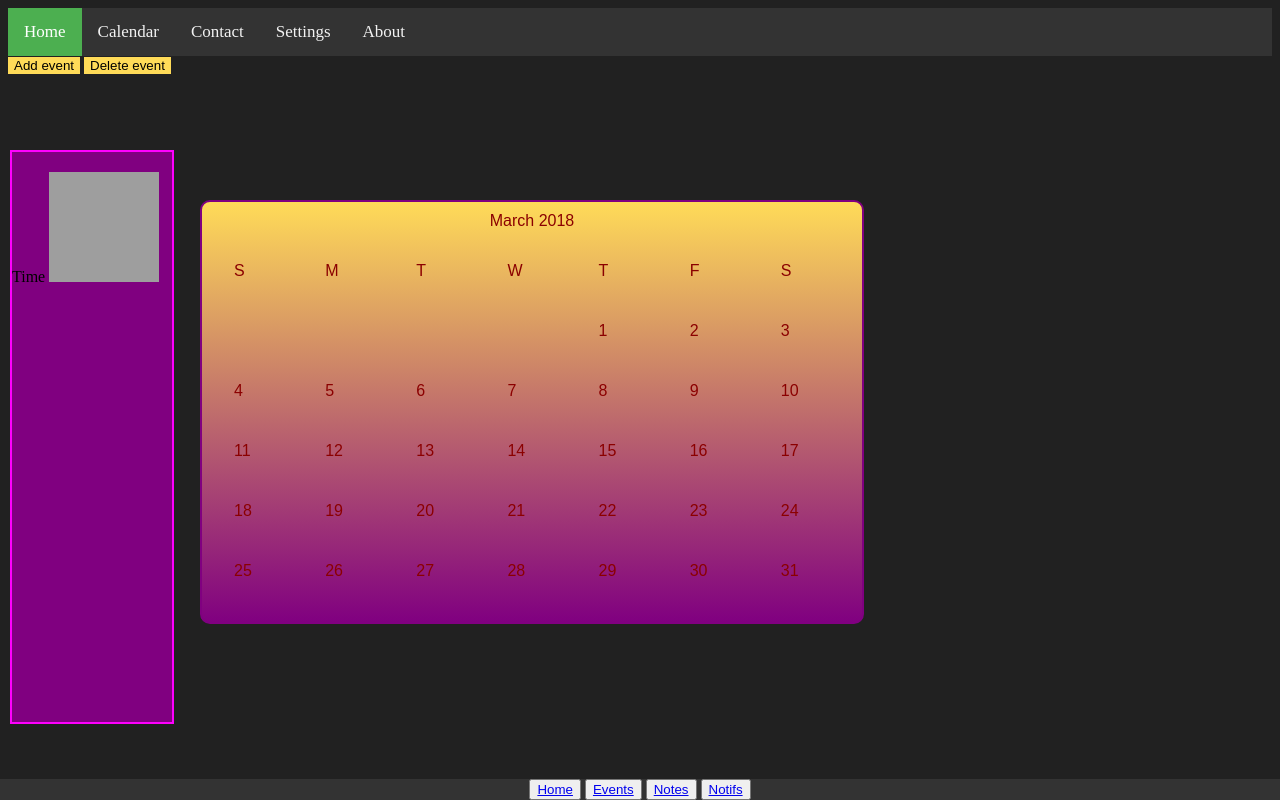
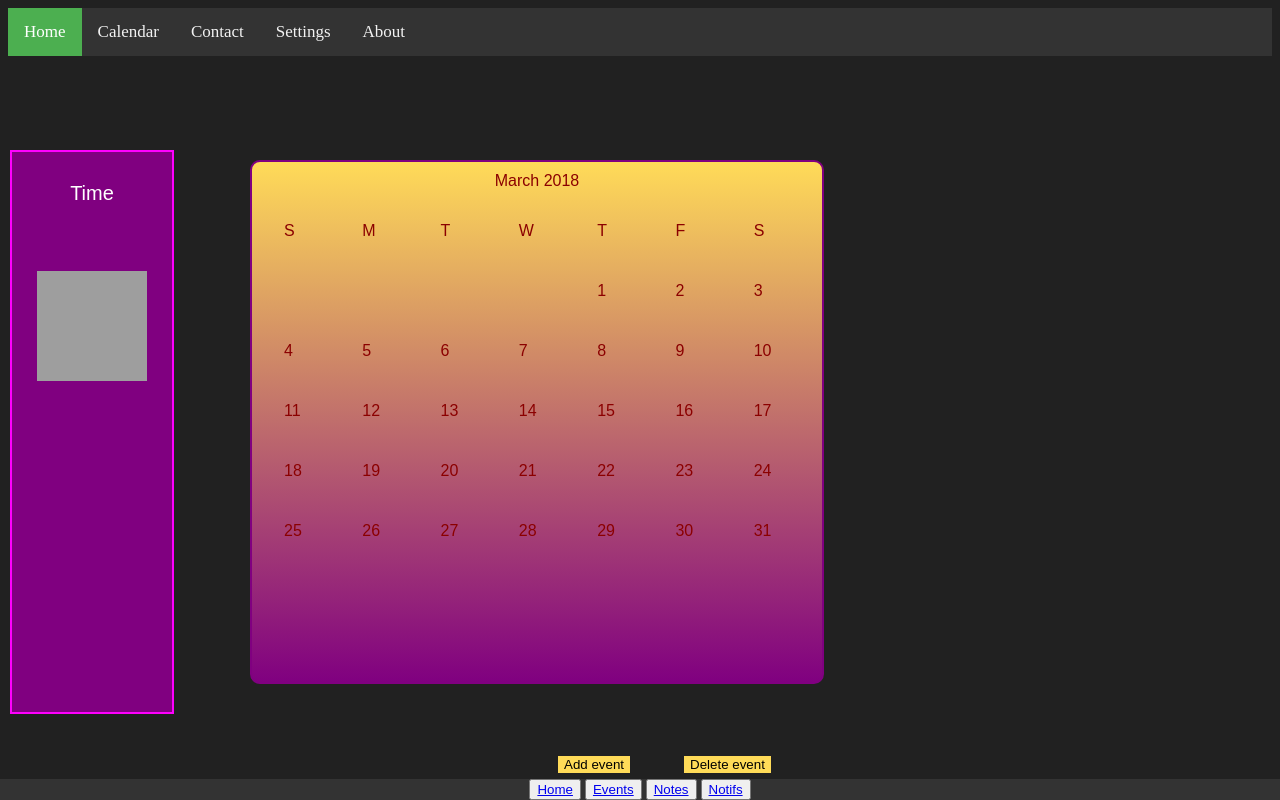
Before and after one commit to bsylve1996/CSC_3380_Dream_Team, a PHP site: page /calendarr/calendarr.html in a window 1280 px wide. Run offline with PHP 8.4, Linux system fonts and the light colour scheme; grey boxes are pictures that could not be loaded.

Commit message:
changed css/html of calendarr
fixed the position of the sidebar and calendar so they dont change size with screen res changes and moved the buttons to the bottom of the calendar
may changed size and shape later
i dont want to do too much editing with out talking to the group so im trying to control my anxiety on this by doing all the things

```diff
--- a/manager/public/calendarr/calendarr.css
+++ b/manager/public/calendarr/calendarr.css
@@ -7,12 +7,12 @@ background:#212121
 
 #calendar-container{
     padding: 10px;
-      width: 50%;
-      height: 50%;
-    position: fixed;
+    width: 550px;
+    height: 500px;
+    position: absolute;
     z-index: 1;
-    top: 200px;
-    left: 200px;
+    top: 20%;
+    left: 250px;
     text-align: center;
     border: 2px solid #800080;
     border-radius: 10px;
@@ -23,7 +23,7 @@ background:#212121
 	color:#8B0000;
 }
 
-#sidepane {
+.sidepane {
     height: 550px;
     width: 160px;
     position: fixed;
@@ -32,18 +32,29 @@ background:#212121
     left: 10;
     background-color:#800080;
     overflow-x: hidden;
-    padding-top: 20px;
+    padding-top: 10px;
 	border: 2px solid #FF00FF;
+    text-align: center;
+    font-size: 20px;
+    font-family: Arial;
+    color:white;
+}
+
+.button{
+ background-color:#ffdb58;
+        border: none;
 
 }
+
 #b1{
-	    background-color:#ffdb58;
-		border: none;
-		 align:right;
+   margin-top: 700px;
+   margin-left: 550px;
 }
 #b2{
-	    background-color:#ffdb58;
-		border: none;
+    margin-top: 100px;
+    margin-left: 50px;
+
+
 }
 
 
--- a/manager/public/calendarr/calendarr.html
+++ b/manager/public/calendarr/calendarr.html
@@ -15,12 +15,10 @@
 </div>
 
 
-  <div id = "events">
-  <button type="button" id = "b1" >Add  event</button>
-	<button type="button" id = "b2">Delete event</button>
-  </div>
-	<div id ="sidepane">
-	 <h1">Time</h1>
+
+	<div class ="sidepane">
+	 <p id ="time-head">Time</p>
+	 <br></br>
 	<iframe src="http://free.timeanddate.com/clock/i65jua0v/n32/szw110/szh110/hocf0f/hbw3/hfc800080/cf100/hgr0/fav0/fiv0/mqcfff/mql15/mqw4/mqd94/mhcfff/mhl15/mhw4/mhd94/mmv0/hhcbbb/hmcddd/hsceee" frameborder="0" width="110" height="110"></iframe>
      	</div>
         <div id="calendar-container">
@@ -30,8 +28,14 @@
             <div id="calendar-dates">
             </div>
         </div>
+
 		<div id = "event-container">
 		</div>
+
+ <div id = "events">
+  <button type="button" id = "b1" class = "button">Add  event</button>
+	<button type="button" id = "b2" class = "button">Delete event</button>
+  </div>
 		<div id = "bottombar">
 		<button class = "bar"><a href="#">Home</a></button>
 		<button class = "bar"><a href="#">Events</a></button>
@@ -40,5 +44,6 @@
 
 
 		</div>
+
     </body>
 </html>
```
